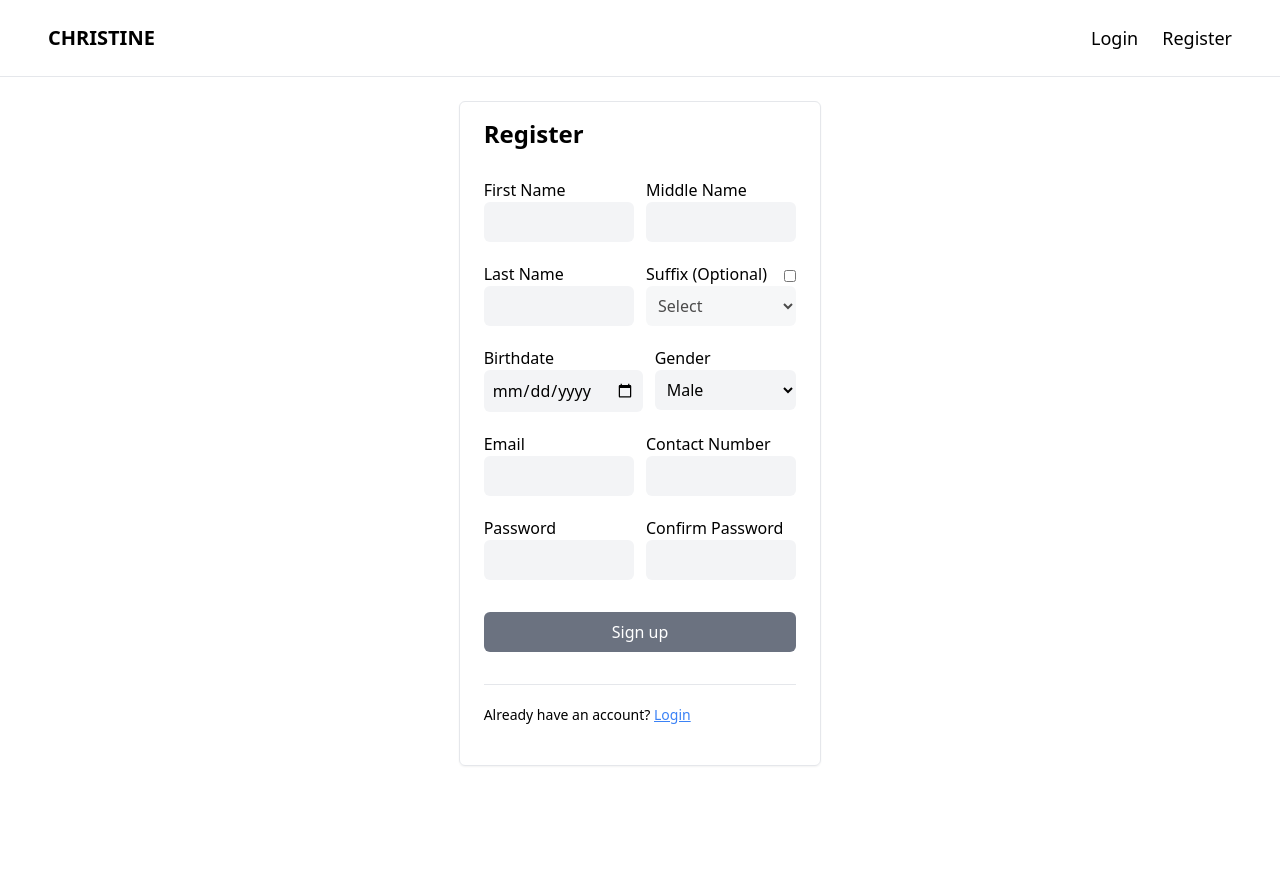
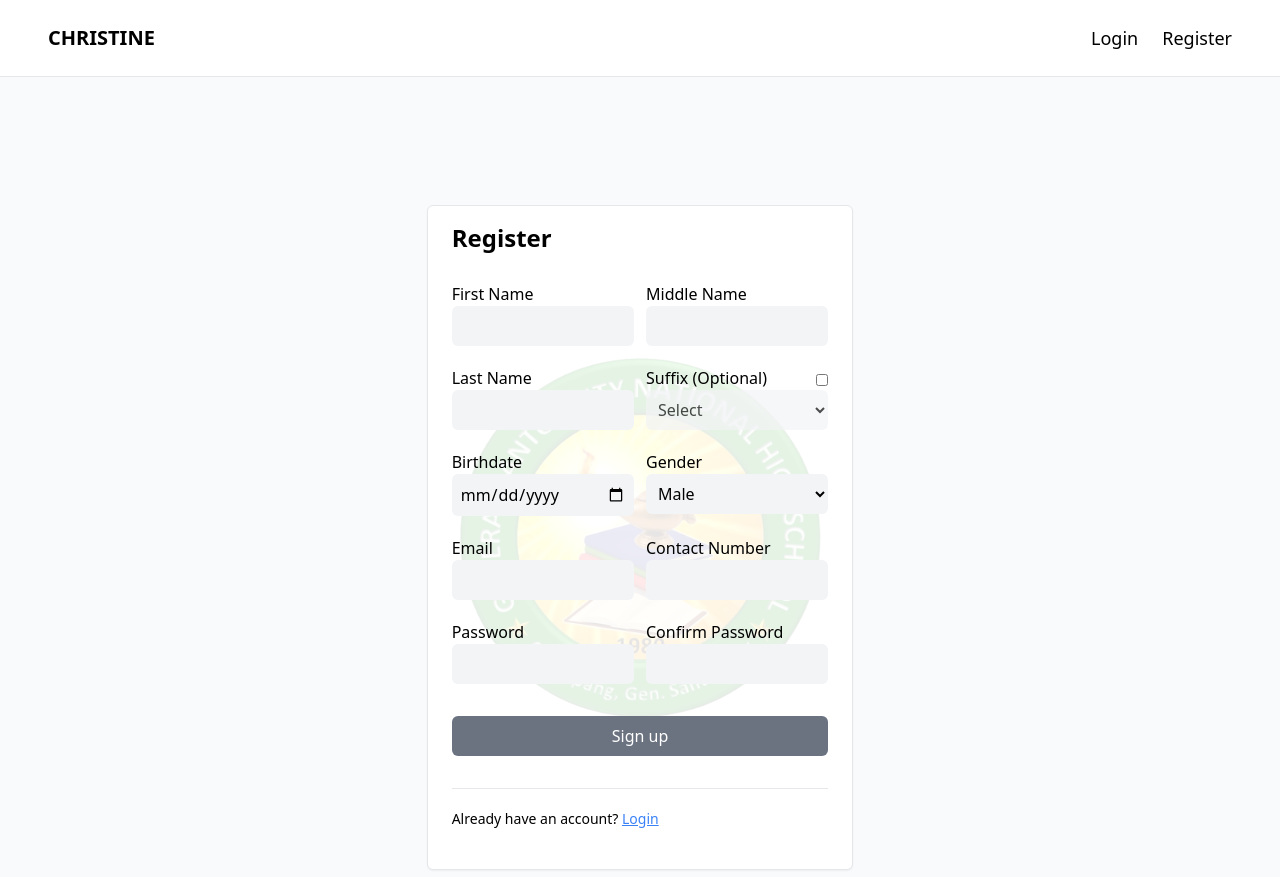
Before and after one commit to cur1ousFranz/QCBASNS-MERN, a React (Create React App) app in the folder client/: page /register in a window 1280 px wide. Before the commit the page ends 800 px from the top, so only its background shows below. Built offline with nearby package versions, Linux system fonts and the light colour scheme.

Commit message:
re design login and register form

```diff
--- a/client/src/views/Login.jsx
+++ b/client/src/views/Login.jsx
@@ -29,16 +29,20 @@ export default function Login() {
   };
 
   return (
+    <div class="h-screen relative py-32 bg-slate-50">
+      <div className="relative border mx-auto shadow-sm rounded-md px-6 py-4 w-96 bg-white">
         <div
-      className="py-24 h-screen bg-slate-50"
-        // style={{
-        //   backgroundImage: 'url("/img/logo.png")',
-        //   backgroundRepeat: 'no-repeat',
-        //   backgroundPosition: 'center',
-        //   backgroundSize: '40%'
-        // }}
-      >
-      <div className="border mx-auto shadow-sm rounded-md px-6 py-4 w-96 bg-white">
+          className="absolute inset-0 z-0 opacity-20"
+          style={{
+            backgroundImage: 'url("/img/large-logo.png")',
+            backgroundRepeat: "no-repeat",
+            backgroundPosition: "right",
+            backgroundSize: "90%",
+            backgroundPositionY: 'center',
+            backgroundPositionX: 'center'
+          }}
+        ></div>
+        <div className="relative z-10">
           <h1 className="font-semibold text-2xl">Log in</h1>
           <form onSubmit={submitForm}>
             <div className="py-6 space-y-5">
@@ -73,7 +77,9 @@ export default function Login() {
                     Remember me
                   </label>
                 </div>
-              <p className="text-sm text-blue-500 underline">Forgot pasword?</p>
+                <p className="text-sm text-blue-500 underline">
+                  Forgot pasword?
+                </p>
               </div>
               <button className="px-2 py-2 w-full rounded-md text-white bg-gray-500 hover:bg-gray-400">
                 Sign in
@@ -89,5 +95,6 @@ export default function Login() {
           </form>
         </div>
       </div>
+    </div>
   );
 }
--- a/client/src/views/Register.jsx
+++ b/client/src/views/Register.jsx
@@ -89,8 +89,20 @@ export const Register = () => {
   };
 
   return (
-    <div className="flex py-6 px-24">
-      <div className="border shadow-sm mx-auto rounded-md px-6 py-4 w-1/3">
+    <div class="h-screen relative py-32 bg-slate-50">
+      <div className="relative border mx-auto shadow-sm rounded-md px-6 py-4 w-1/3 bg-white">
+        <div
+          className="absolute inset-0 z-0 opacity-10"
+          style={{
+            backgroundImage: 'url("/img/large-logo.png")',
+            backgroundRepeat: "no-repeat",
+            backgroundPosition: "right",
+            backgroundSize: "90%",
+            backgroundPositionY: "center",
+            backgroundPositionX: "center",
+          }}
+        ></div>
+        <div className="relative z-10">
           <h1 className="font-semibold text-2xl mb-1">Register</h1>
           {errorMessage && (
             <p className="text-sm absolute text-red-500">{errorMessage}</p>
@@ -250,7 +262,7 @@ export const Register = () => {
                 </div>
               </div>
               <div className="py-3">
-              <button className="px-2 py-2 w-full rounded-md text-white bg-gray-500">
+                <button className="px-2 py-2 w-full rounded-md text-white bg-gray-500 hover:bg-gray-400">
                   Sign up
                 </button>
               </div>
@@ -265,5 +277,6 @@ export const Register = () => {
           </form>
         </div>
       </div>
+    </div>
   );
 };
```
Also changed, not shown: client/public/img/large-logo.png (added). Lines whose indentation alone changed are shown as unchanged.
